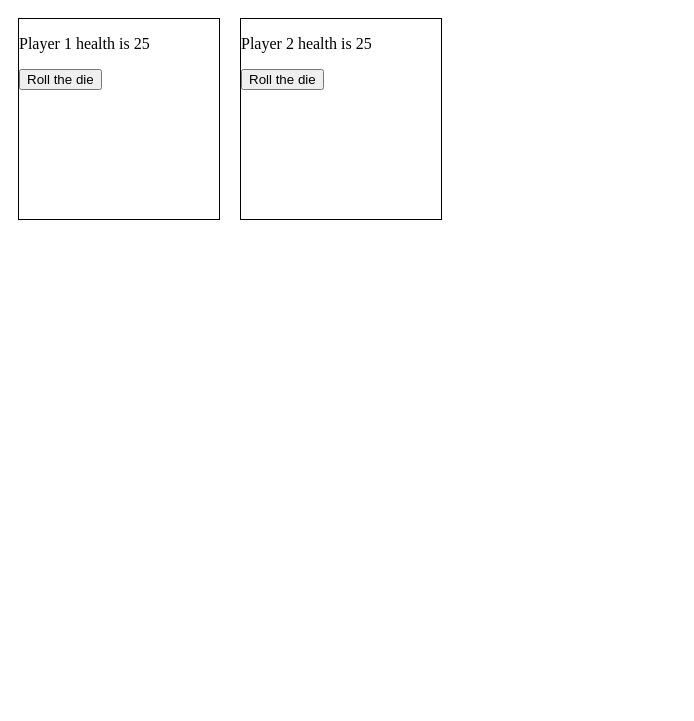
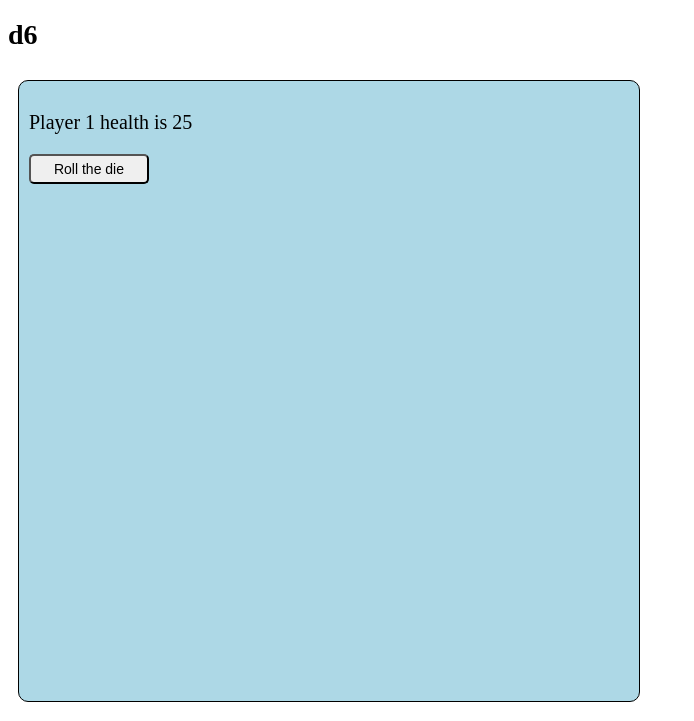
Before and after one commit to karinchung/game_lab, a plain HTML site: page index.html in a window 1280 px wide. Shown: the top 721 px of the page, without its empty margins (0-694 px from the left). Drawn offline with Linux system fonts and the light colour scheme.

Commit message:
added styles

```diff
--- a/index.html
+++ b/index.html
@@ -7,18 +7,29 @@
     <style media="screen">
       .player {
         display: inline-block;
-        width: 200px; height: 200px;
+        width: 600px; height: 600px;
         border: 1px solid black;
         margin: 10px;
+        padding: 10px;
+        border-radius: 10px;
+        font-size: 20px;
       }
 
       button {
+        width: 120px; height: 30px;
         display: block;
+        border-radius: 5px;
+        font-size: 14px;
+      }
+
+      h1 {
+        font-size: 28px;
       }
 
     </style>
   </head>
   <body>
+    <h1>d6</h1>
     <script src="main.js" charset="utf-8"></script>
   </body>
 </html>
--- a/main.js
+++ b/main.js
@@ -15,11 +15,18 @@ var displayHealth2 = document.createElement('p')
 var button1 = document.createElement('button')
 var button2 = document.createElement('button')
 
+var userResult2 = document.createElement('p').innerText = " "
+
+playerBox1.style.backgroundColor = 'lightblue'
+playerBox2.style.backgroundColor = 'tomato'
+
+
 theBody.append(container)
 container.append(playerBox1)
 container.append(playerBox2)
 playerBox1.append(displayHealth1)
 playerBox2.append(displayHealth2)
+playerBox2.append(userResult2)
 
 
 playerBox1.className = 'player'
@@ -54,8 +61,9 @@ button2.onclick = function takeTurn2() {
 	else {
 	displayHealth1.innerText = "Player 1 health is " + players.player1.health;
 	playerBox1.append(button1)
-	//var userResult = document.createElement('p').innerText = 'console.log("your die roll was " + result)';
 	//display die result
+	userResult2.innerText = 'your die roll was' + result;
+	playerBox2.append(userResult2)
 	}
 }
 
```
